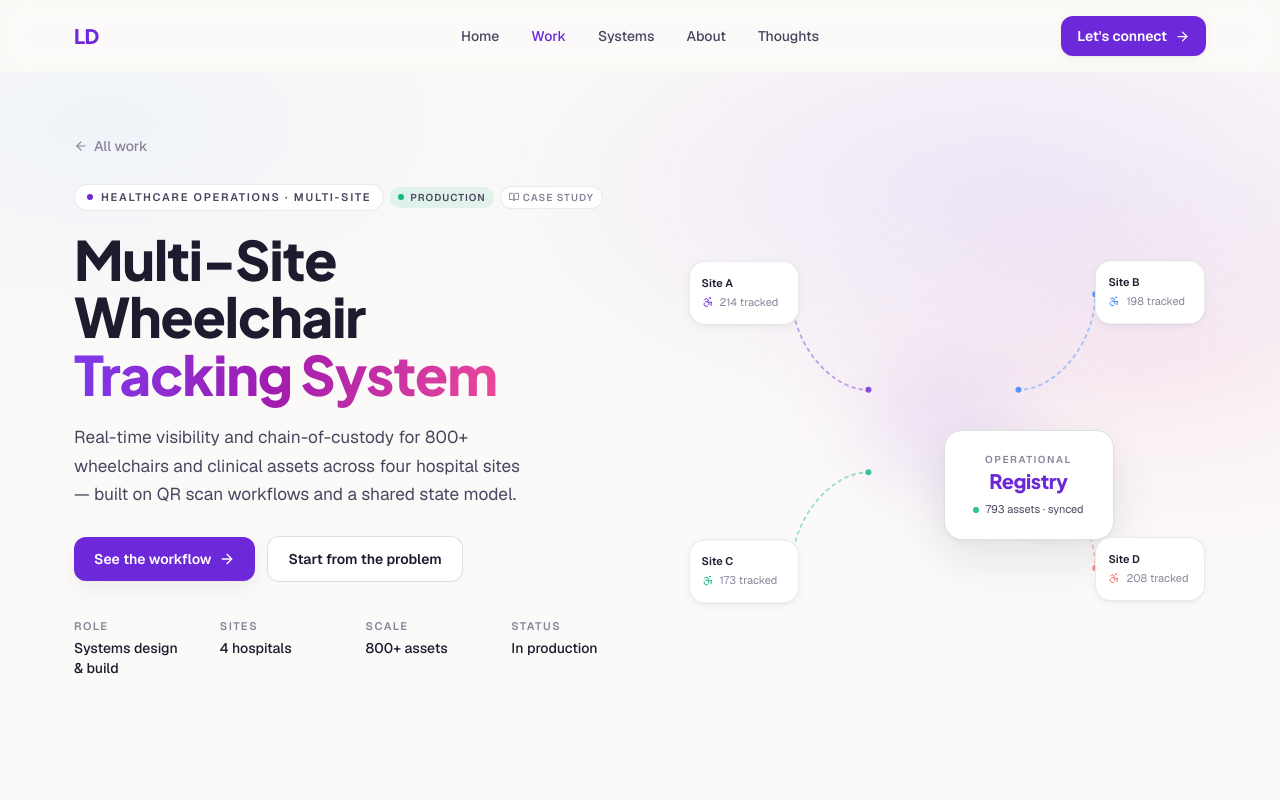
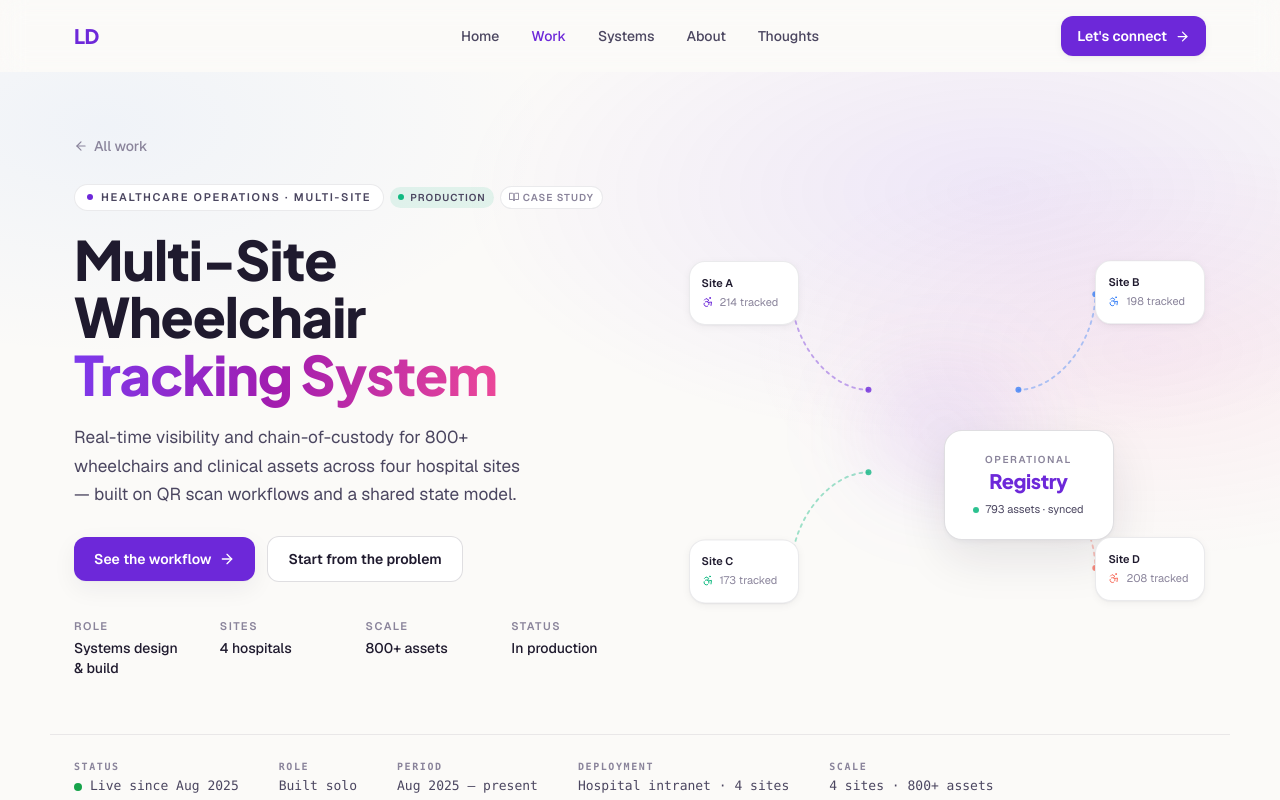
Before and after one commit to lloyd-delacruz/portfolio-website, a Next.js app in the folder frontend/: page /work/wheelchair-tracking in a window 1280 px wide. Shown: the top 800 px of the page. Built offline with nearby package versions, Linux system fonts and the light colour scheme.

Commit message:
feat(work): render ProjectMeta on wheelchair-tracking

```diff
--- a/frontend/src/app/work/wheelchair-tracking/page.tsx
+++ b/frontend/src/app/work/wheelchair-tracking/page.tsx
@@ -2,6 +2,7 @@ import type { Metadata } from 'next'
 import { HomeNav } from '@/components/home/HomeNav'
 import { SiteFooter } from '@/components/home/SiteFooter'
 import { Reveal } from '@/components/home/Reveal'
+import { ProjectMeta } from '@/components/work/ProjectMeta'
 import { WcHero } from '@/components/casestudy/wheelchair/WcHero'
 import { WcProblem } from '@/components/casestudy/wheelchair/WcProblem'
 import { WcArchitecture } from '@/components/casestudy/wheelchair/WcArchitecture'
@@ -25,6 +26,7 @@ export default function Page() {
       <HomeNav active="Work" />
       <main>
         <WcHero />
+        <ProjectMeta slug="wheelchair-tracking" />
         <Reveal><WcProblem /></Reveal>
         <Reveal><WcArchitecture /></Reveal>
         <Reveal><WcRoles /></Reveal>
```
